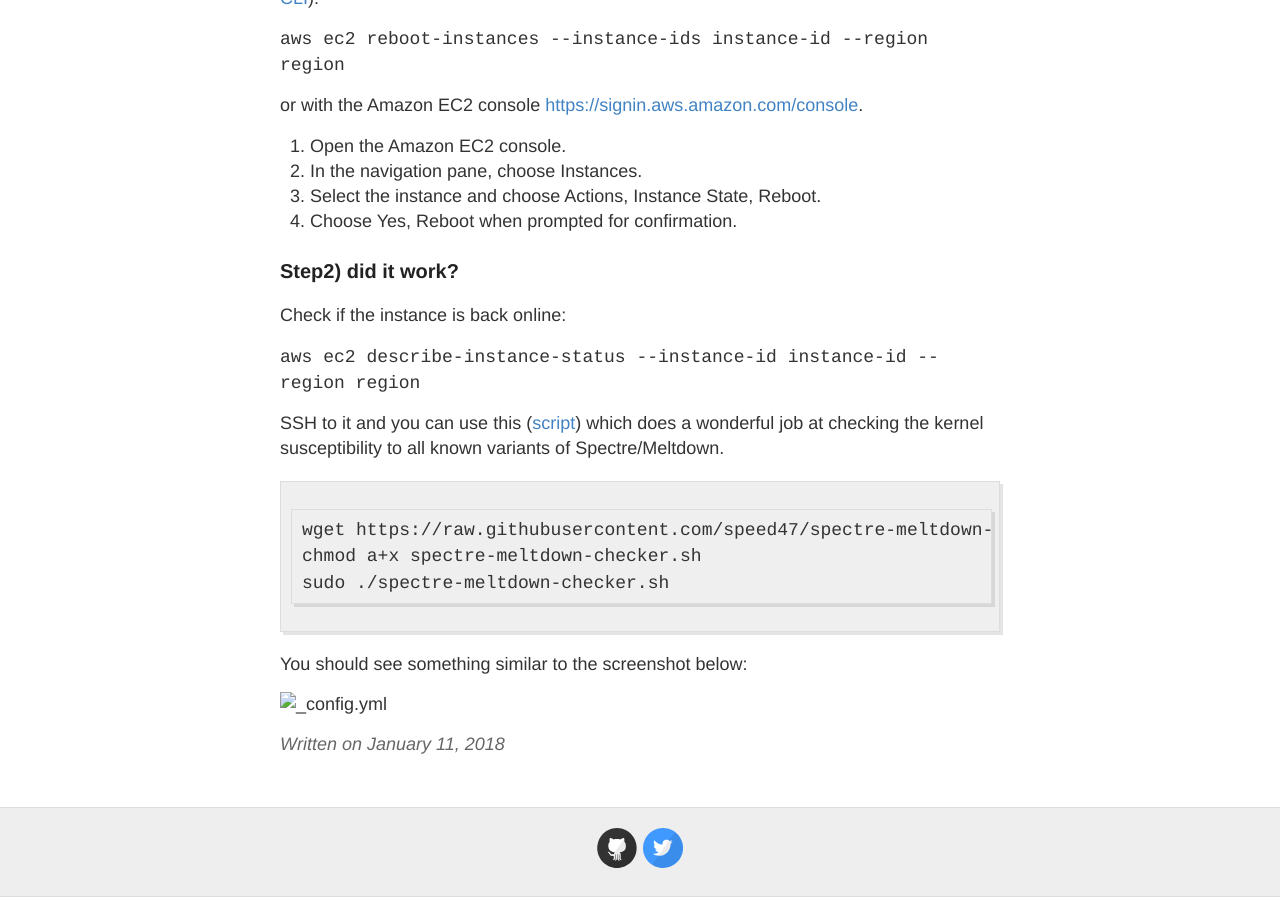
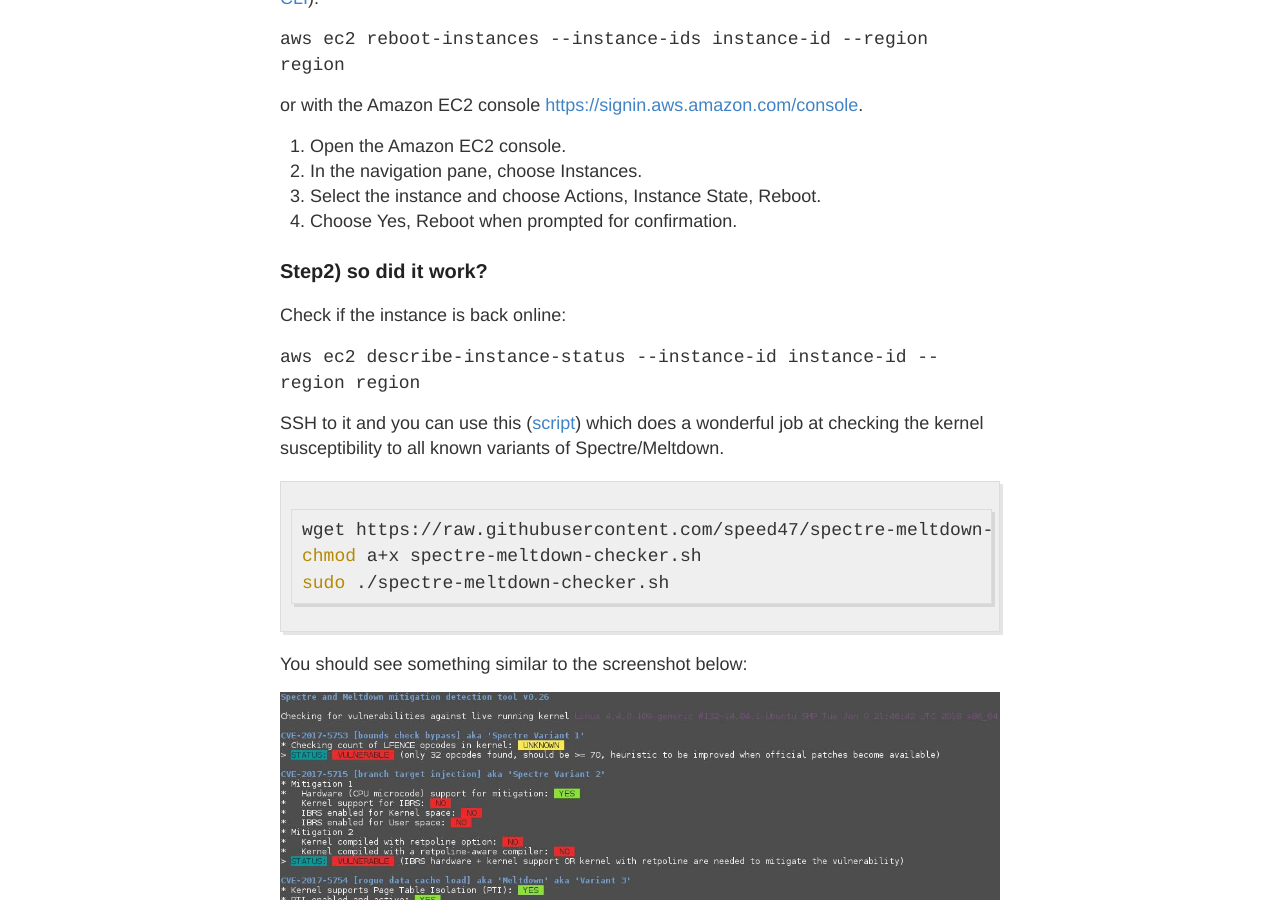
Before and after one commit to fbielejec/fbielejec.github.io, a Jekyll site: the page built from _posts/2018-1-11-aws-meltdown.md, in a window 1280 px wide and 900 px high, scrolled down 969 px. Built offline with Jekyll 4.4.1, drawn with Linux system fonts in a browser that asks for light colours.

Commit message:
AWS Meltdown patching post updates

````diff
--- a/_posts/2018-1-11-aws-meltdown.md
+++ b/_posts/2018-1-11-aws-meltdown.md
@@ -38,7 +38,7 @@ or with the Amazon EC2 console <https://signin.aws.amazon.com/console>.
 3. Select the instance and choose Actions, Instance State, Reboot.
 4. Choose Yes, Reboot when prompted for confirmation.
 
-### Step2) did it work?
+### Step2) so did it work?
 
 Check if the instance is back online:
 
@@ -46,11 +46,11 @@ Check if the instance is back online:
 
 SSH to it and you can use this ([script](https://github.com/speed47/spectre-meltdown-checker.git)) which does a wonderful job at checking the kernel susceptibility to all known variants of Spectre/Meltdown.
 
-```
+```bash
 wget https://raw.githubusercontent.com/speed47/spectre-meltdown-checker/master/spectre-meltdown-checker.sh
 chmod a+x spectre-meltdown-checker.sh
 sudo ./spectre-meltdown-checker.sh
 ```
 You should see something similar to the screenshot below:
 
-![_config.yml]({{ site.baseurl }}/images/018-1-11-aws-meltdown/screenshot.jpg)
+![_config.yml]({{ site.baseurl }}/images/2018-1-11-aws-meltdown/screenshot.jpg)
````
